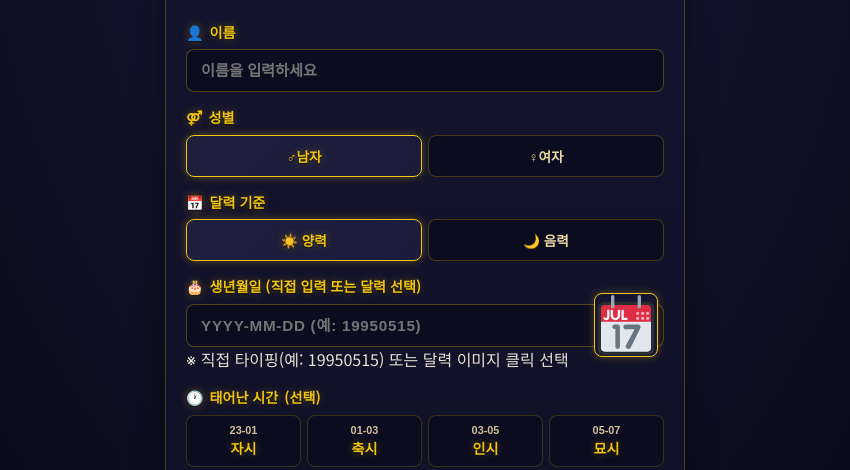
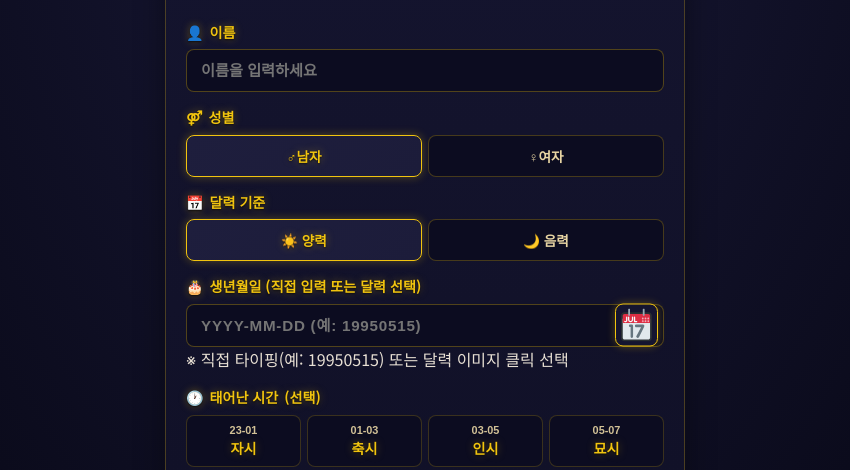
Before and after one commit to mega808-del/saju, a plain HTML site: page index.html in a window 1280 px wide. Shown: the part 279-749 px from the top of the page, without its empty margins (215-1065 px from the left). Drawn offline with Linux system fonts and the light colour scheme.

Commit message:
Add files via upload

```diff
--- a/styles.css
+++ b/styles.css
@@ -327,8 +327,8 @@ body {
     right: 6px;
     top: 50%;
     transform: translateY(-50%);
-    width: 64px;
-    height: 64px;
+    width: 48px; /* 구형 브라우저 폴백 */
+    height: 100%; /* 입력칸과 동일한 높이로 맞춤 */
     opacity: 0;
     pointer-events: none;
     border: none;
@@ -336,9 +336,16 @@ body {
     margin: 0;
 }
 
+@supports (aspect-ratio: 1 / 1) {
+    .hidden-native-date-picker {
+        width: auto;
+        aspect-ratio: 1 / 1; /* 가로 = 세로 정사각형 (달력 버튼과 동일 크기) */
+    }
+}
+
 .text-date-input {
     flex: 1;
-    padding-right: 78px;
+    padding-right: 66px; /* 정사각형 달력 버튼(입력칸 높이 ≈51px) + 여유 공간 */
     letter-spacing: 0.05em;
 }
 
@@ -350,8 +357,8 @@ body {
     background: var(--bg-card);
     border: 1.5px solid var(--gold-bright);
     border-radius: 8px;
-    width: 64px;
-    height: 64px;
+    width: 48px; /* 구형 브라우저 폴백 */
+    height: 100%; /* 입력칸과 동일한 높이로 맞춰 아래 글자 가림 방지 */
     display: flex;
     align-items: center;
     justify-content: center;
@@ -361,21 +368,30 @@ body {
     z-index: 5;
 }
 
+@supports (aspect-ratio: 1 / 1) {
+    .btn-yellow-cal {
+        width: auto;
+        aspect-ratio: 1 / 1; /* 가로 = 세로 정사각형 (입력칸 높이와 동일한 크기) */
+    }
+}
+
 .yellow-cal-img {
-    width: 60px;
-    height: 60px;
+    height: 80%; /* 버튼(입력칸) 높이의 80%로 비례 축소 */
+    width: auto;
+    max-width: 100%;
+    aspect-ratio: 1 / 1; /* 구형 WebView에서도 비율 유지 */
     display: block;
     pointer-events: none;
 }
 
 .btn-yellow-cal:hover, .btn-yellow-cal:active {
     background: var(--bg-elevated);
-    transform: translateY(-50%) scale(1.1);
+    transform: translateY(-50%) scale(1.03);
     box-shadow: 0 0 15px rgba(241, 196, 15, 0.6);
 }
 
 .btn-yellow-cal:hover .yellow-cal-img {
-    transform: scale(1.08);
+    transform: scale(1.02);
 }
 
 .gender-toggle, .calendar-toggle, .toggle-switch {
```
